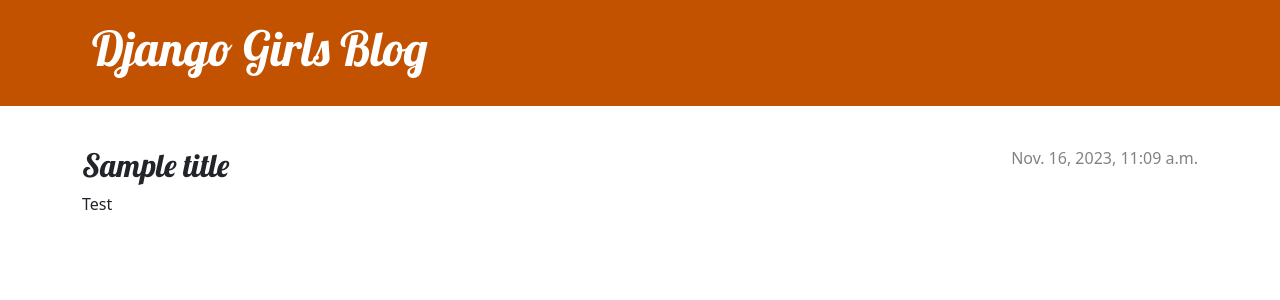
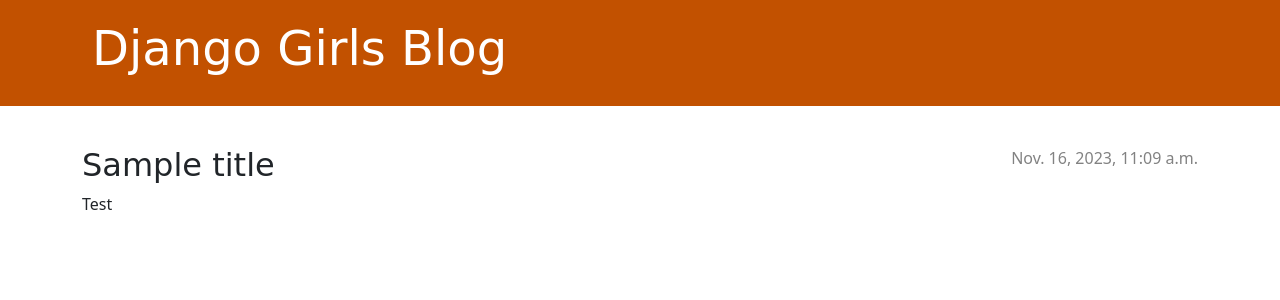
Before and after one commit to shavronya/microbiome, a Django app: page /post/1/ in a window 1280 px wide. Shown: the top 300 px of the page. Run offline with Django 3.2, Linux system fonts and the light colour scheme; data comes from the database, SQL or seed files in the repository.

Commit message:
Change the font

```diff
--- a/blog/templates/blog/base.html
+++ b/blog/templates/blog/base.html
@@ -4,7 +4,7 @@
     <head>
         <title>Django Girls blog</title>
         <link rel="stylesheet" href="https://cdn.jsdelivr.net/npm/bootstrap@5.1.3/dist/css/bootstrap.min.css" integrity="sha384-1BmE4kWBq78iYhFldvKuhfTAU6auU8tT94WrHftjDbrCEXSU1oBoqyl2QvZ6jIW3" crossorigin="anonymous">
-        <link rel="stylesheet" href="https://fonts.googleapis.com/css?family=Lobster&subset=latin,latin-ext">
+        <link rel="stylesheet" href="https://fonts.googleapis.com/css?family=Inter&subset=latin,latin-ext">
         <link rel="stylesheet" href="{% static 'css/blog.css' %}">
     </head>
     <body>
```
